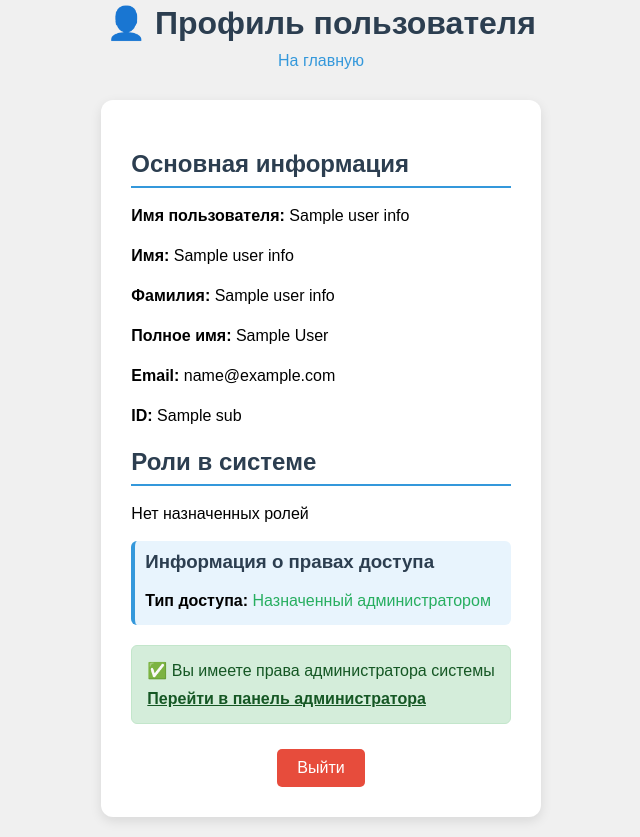
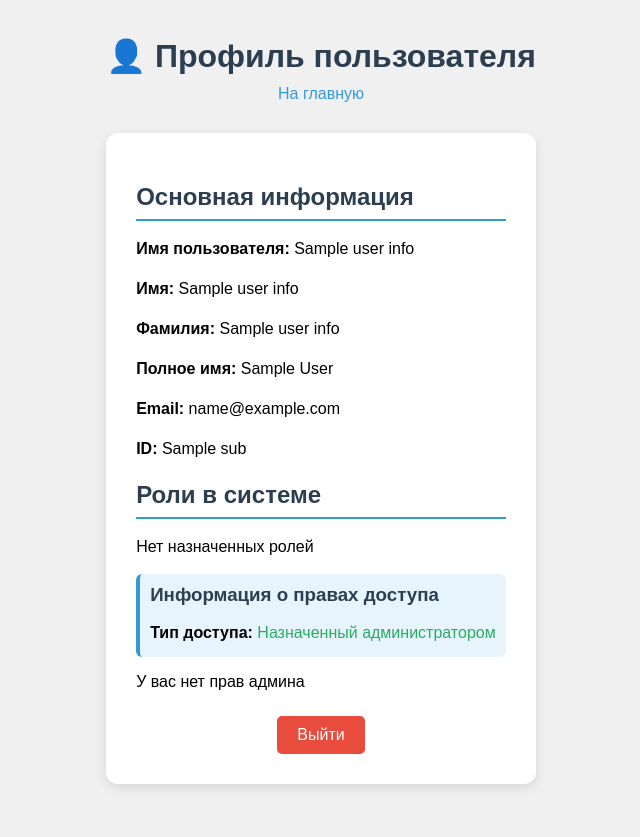
Before and after one commit to v0van4eg/PicHost, a Flask app: template source/templates/profile.html in a window 1280 px wide. Shown: the whole page, without its empty margins (319-959 px from the left). After the commit the page ends 788 px from the top, so only its background shows below. Run offline with Flask 3, Linux system fonts and the light colour scheme; the template is opened without the code that fills it: most values are stand-ins (such as "Sample title", 1, 10 or a date in 2020); parts of the project's set-up code (start-up, migrations or seed data) failed here and were passed over.

Commit message:
ССылка на админку из профиля

```diff
--- a/source/templates/profile.html
+++ b/source/templates/profile.html
@@ -58,10 +58,14 @@
                     {% endif %}
                 </p>
             </div>
+            {% if has_permission(Permissions.ACCESS_ADMIN) %}
             <div class="admin-notice">
                 <p>✅ Вы имеете права администратора системы</p>
                 <a href="/admin">Перейти в панель администратора</a>
             </div>
+            {% else %}
+                        <p>У вас нет прав админа</p>
+            {% endif %}
             <div class="profile-actions">
                 <a href="/logout" class="btn btn-logout">Выйти</a>
             </div>
```
